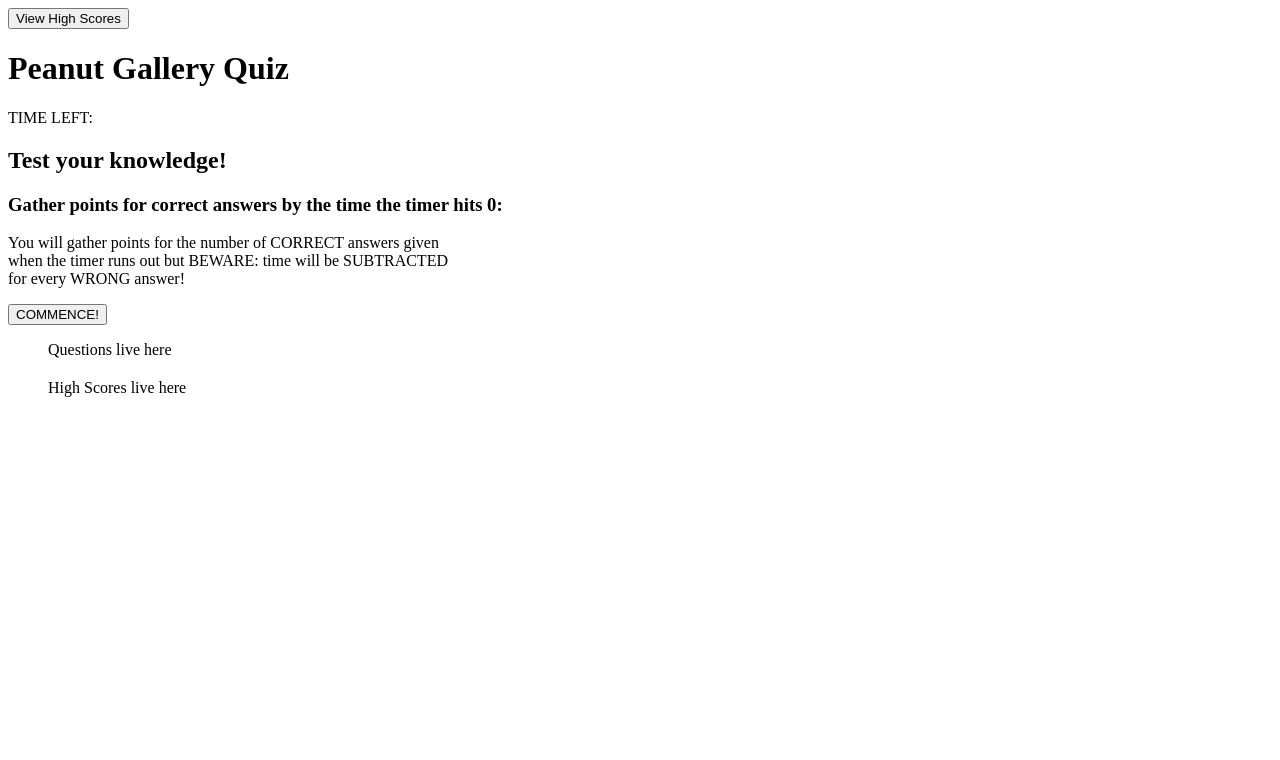
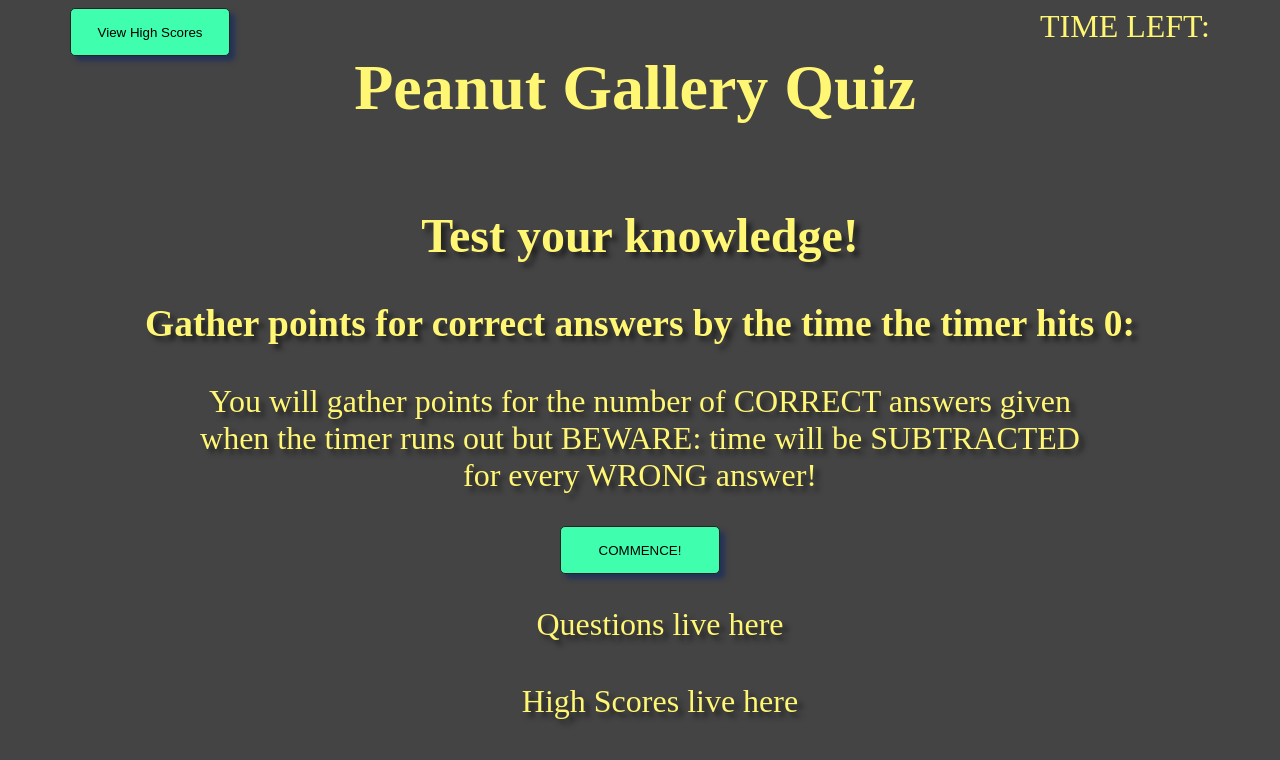
Before and after one commit to BeKind-Rewind/peanut-gallery-quiz, a plain HTML site: page index.html in a window 1280 px wide. Drawn offline with Linux system fonts and the light colour scheme.

Commit message:
added css framework

```diff
--- a/assets/css/style.css
+++ b/assets/css/style.css
@@ -0,0 +1,26 @@
+body {
+    background-color: #444;
+    color: rgb(255, 246, 116);
+}
+
+header {
+    display: flex;
+    justify-content: space-around;
+    font-size: 2rem;
+}
+
+.btn {
+    background-color: rgb(63, 255, 175);
+    border: 1px solid #222;
+    border-radius: 5px;
+    box-shadow: 5px 5px 5px rgb(36, 51, 86);
+    height: 3rem;
+    width: 10rem;
+}
+
+.container {
+    display: block;
+    text-align: center;
+    text-shadow: 5px 5px 5px #222;
+    font-size: 2rem;
+}
--- a/index.html
+++ b/index.html
@@ -4,6 +4,7 @@
     <meta charset="UTF-8">
     <meta http-equiv="X-UA-Compatible" content="IE=edge">
     <meta name="viewport" content="width=device-width, initial-scale=1.0">
+    <link rel="stylesheet" href="./assets/css/style.css">
     <title>Peanut Gallery Quiz</title>
 </head>
 <body>
@@ -51,6 +52,6 @@
         <ul class="list" id="highscores">High Scores live here</ul>
     </div>
 
-
+    <script src="./assets/js/script.js"></script>
 </body>
 </html>
```
